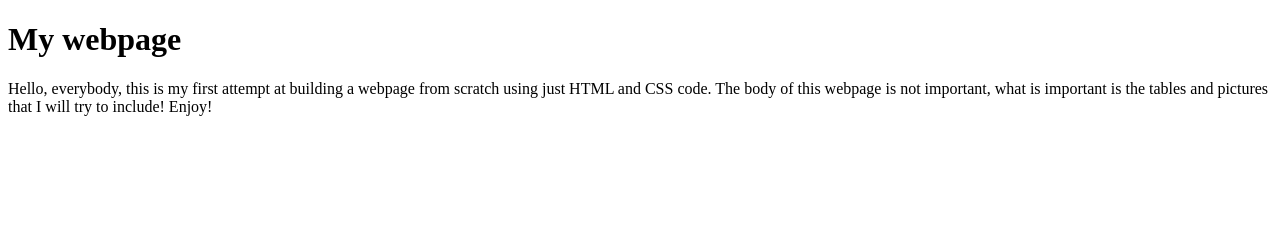
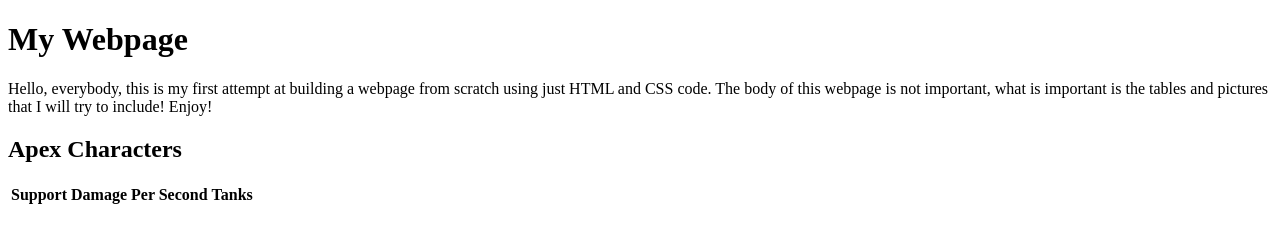
Before and after one commit to Parzy04/First-Try, a plain HTML site: page index.html in a window 1280 px wide. Drawn offline with Linux system fonts and the light colour scheme.

Commit message:
Added Apex Table

```diff
--- a/index.html
+++ b/index.html
@@ -3,12 +3,18 @@
     <head>
         <title>My First Try at Building a GitHub Based Webpage</title>
     </head>
-    <h1>
-        My webpage
-    </h1>
+    <h1>My Webpage</h1>
     <body>
         Hello, everybody, this is my first attempt at building a webpage from scratch using just HTML and CSS code.
         The body of this webpage is not important, what is important is the tables and pictures that I will try to include!
         Enjoy!
     </body>
+    <table>
+        <h2>Apex Characters</h2>
+            <tr>
+                <th>Support</th>
+                <th>Damage Per Second</th>
+                <th>Tanks</th>
+            </tr>
+    </table>
 </html>
```
